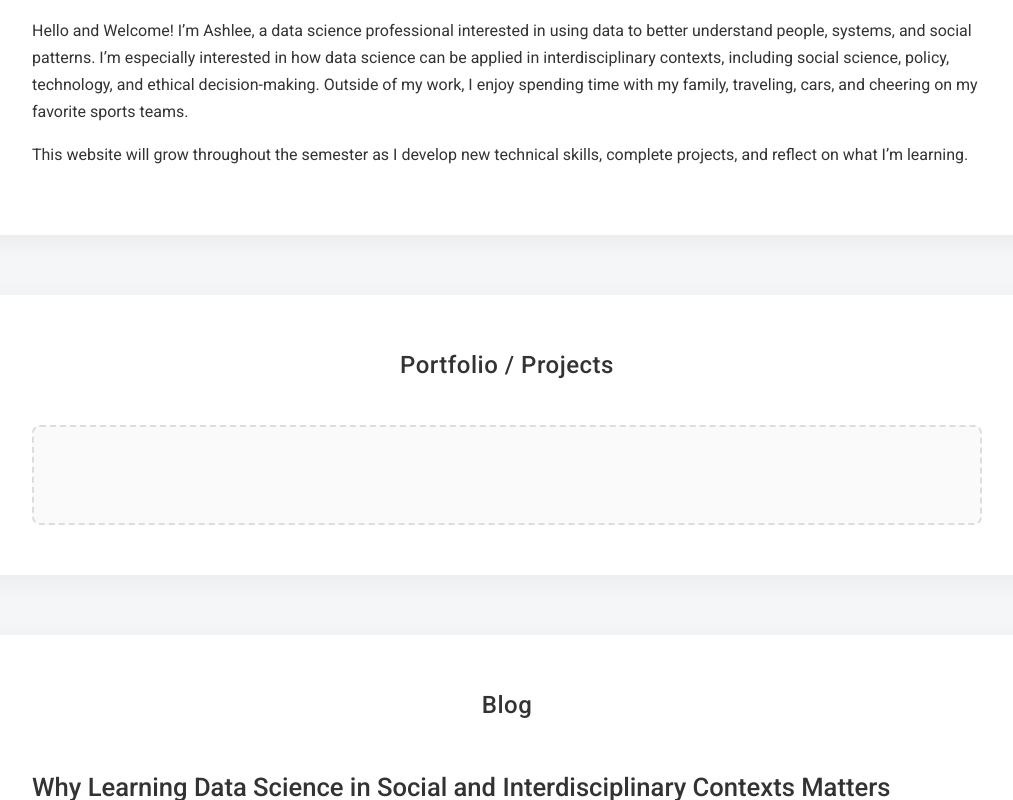
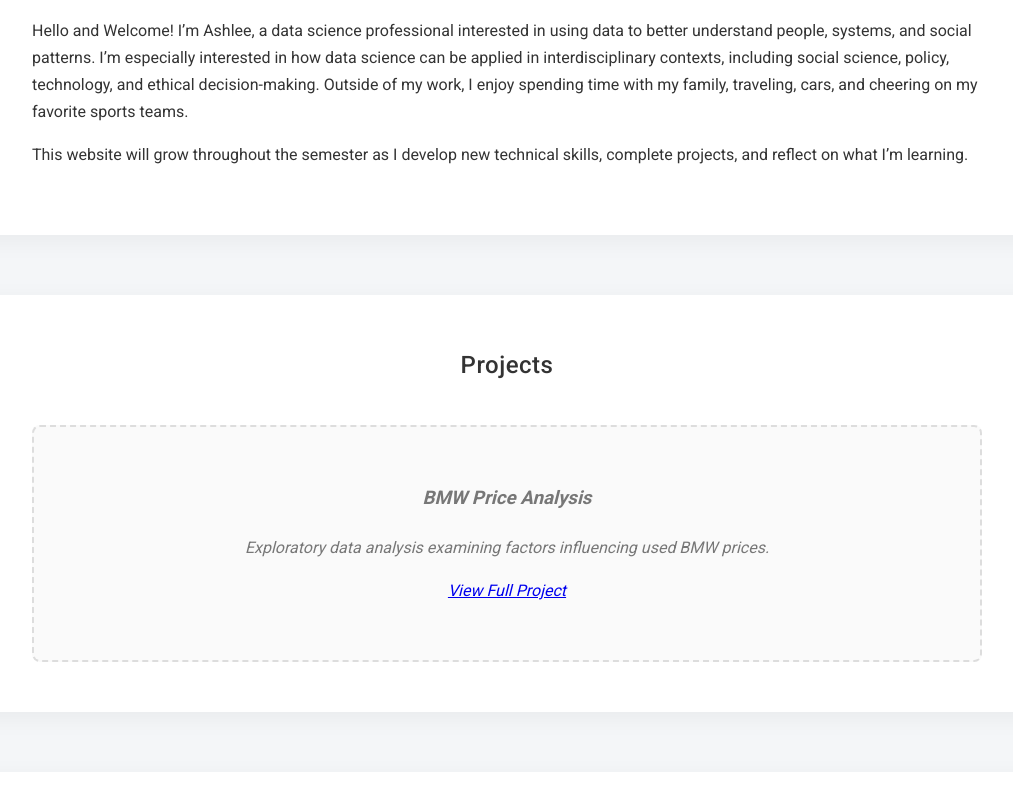
Before and after one commit to ashleestatham/ashleestatham.github.io, a plain HTML site: page index.html in a window 1280 px wide. Shown: the part 551-1351 px from the top of the page, without its empty margins (133-1146 px from the left). Drawn offline with Linux system fonts and the light colour scheme.

Commit message:
Revise portfolio section and add project 1 details
Updated project section to include BMW Price Analysis.

```diff
--- a/index.html
+++ b/index.html
@@ -229,9 +229,17 @@ function toggleContent(id, btn) {
 </section>
 
 <section id="projects">
-    <h2>Portfolio / Projects</h2>
+    <h2>Projects</h2>
     <div class="projects-placeholder">
         <p>
+            <h3>BMW Price Analysis</h3>
+<p>
+Exploratory data analysis examining factors influencing used BMW prices.
+</p>
+
+<a href="bmw-price-analysis.html" target="_blank">
+View Full Project
+</a>
 </p>
         </p>
     </div>
```
